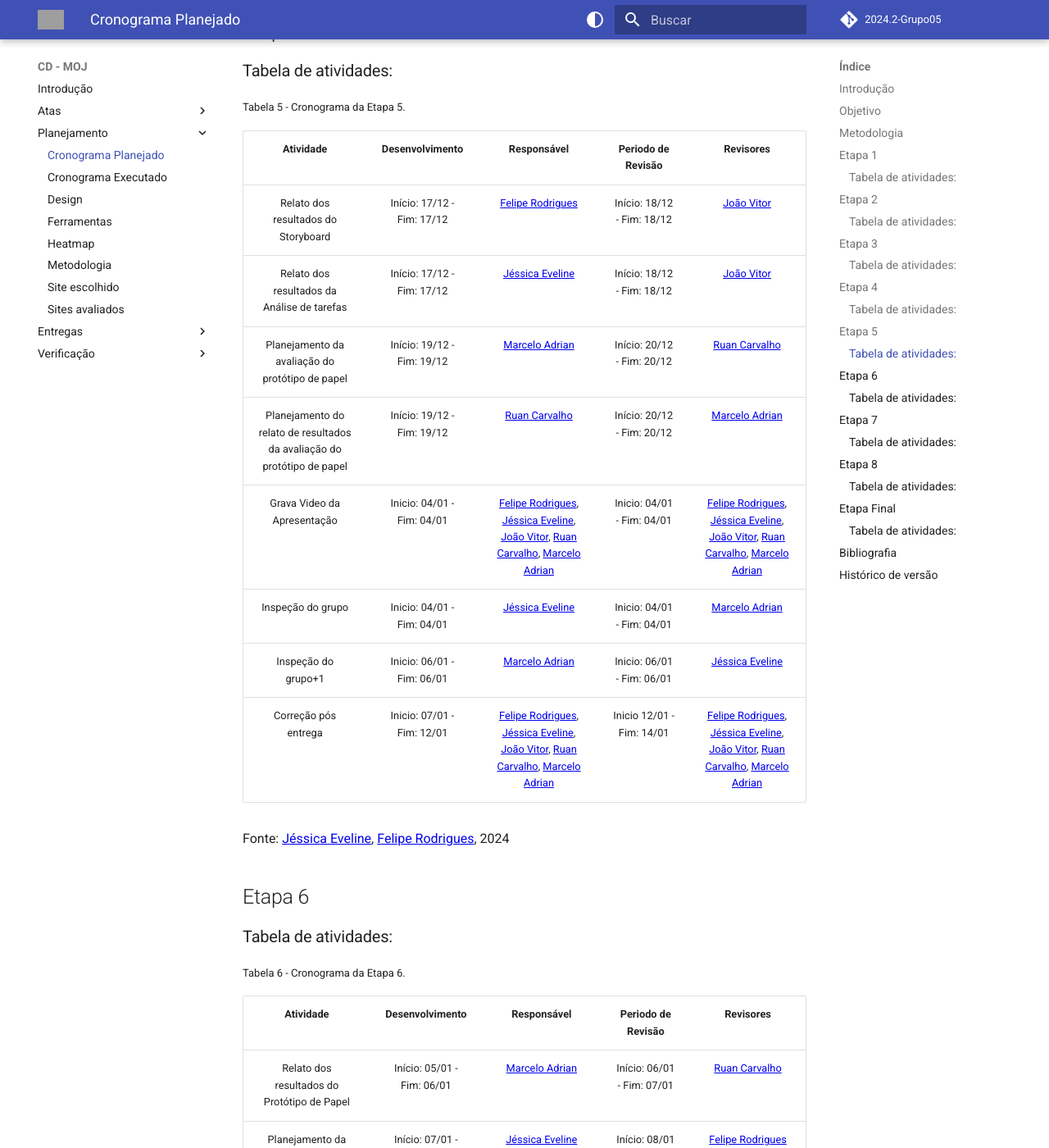
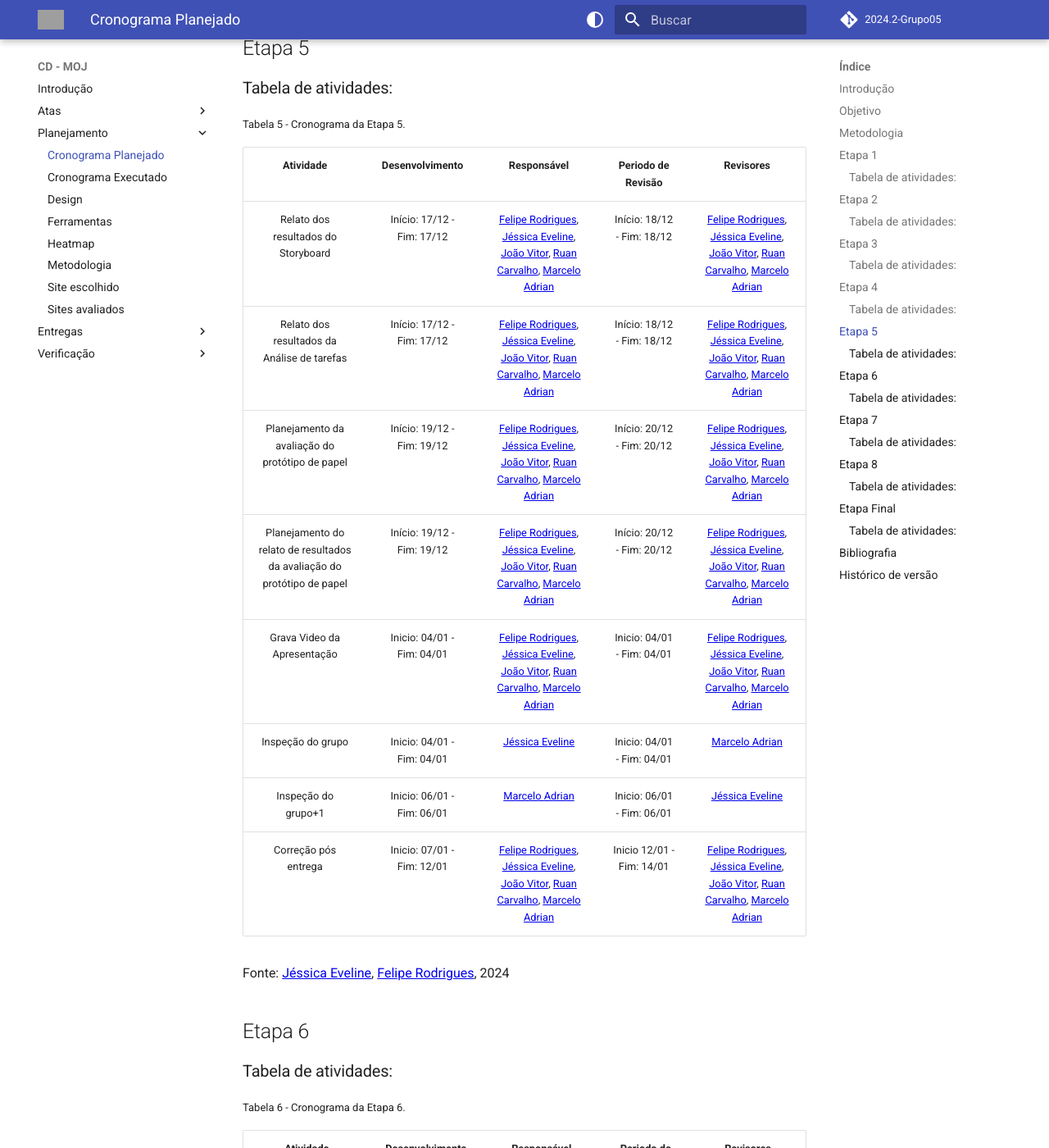
Before and after one commit to Interacao-Humano-Computador/2024.2-Grupo05, an MkDocs documentation site: the page built from docs/planejamento/cronograma.md, in a window 1280 px wide and 1400 px high, scrolled down 5137 px. Shown: the whole window at 82% size. Built offline with MkDocs 1.6.1 and Material for MkDocs 9.7.7, drawn with Linux system fonts in a browser that asks for light colours; comment, search, counter and statistics services are not loaded; the version menu is left out; some of the changed text lies outside the part shown; grey boxes are pictures that could not be loaded.

Commit message:
docs: atualiza pequenos cronograma planejado

```diff
--- a/docs/planejamento/cronograma.md
+++ b/docs/planejamento/cronograma.md
@@ -75,9 +75,9 @@ Fonte: [Jéssica Eveline](https://github.com/xzxjesse), [Felipe Rodrigues](https
 
 |Atividade|Desenvolvimento|Responsável|Periodo de Revisão|Revisores|
 |:---:|:---:|:---:|:---:|:---:|
-|Planejamento da Avaliação do Storyboard e Análise de tarefas|Início: 30/11 - Fim: 01/12 |[João Vitor](https://github.com/Jauzimm) e [Felipe Rodrigues](https://github.com/felipeJRdev)| Início: 01/12 - Fim: 02/12|[Jéssica Eveline](https://github.com/xzxjesse)|
-|Planejamento do relato dos resultados da avaliação do Storyboard|Início: 02/12 - Fim: 04/12 |[Ruan Carvalho](https://github.com/Ruan-Carvalho)| Início: 04/12 - Fim: 05/12|[Jéssica Eveline](https://github.com/xzxjesse)|
-|Planejamento do relato dos resultados da avaliação do Análise de tarefas|Início: 04/12 - Fim: 05/12 |[Marcelo Adrian](https://github.com/Marcelo-Adrian)| Início: 05/12 - Fim: 06/12|[Jéssica Eveline](https://github.com/xzxjesse)|
+|Planejamento da Avaliação do Storyboard e Análise de tarefas|Início: 30/11 - Fim: 01/12 |[Felipe Rodrigues](https://github.com/felipeJRdev), [Jéssica Eveline](https://github.com/xzxjesse), [João Vitor](https://github.com/Jauzimm), [Ruan Carvalho](https://github.com/Ruan-Carvalho), [Marcelo Adrian](https://github.com/Marcelo-Adrian)| Início: 01/12 - Fim: 02/12|[Felipe Rodrigues](https://github.com/felipeJRdev), [Jéssica Eveline](https://github.com/xzxjesse), [João Vitor](https://github.com/Jauzimm), [Ruan Carvalho](https://github.com/Ruan-Carvalho), [Marcelo Adrian](https://github.com/Marcelo-Adrian)|
+|Planejamento do relato dos resultados da avaliação do Storyboard|Início: 02/12 - Fim: 04/12 |[Felipe Rodrigues](https://github.com/felipeJRdev), [Jéssica Eveline](https://github.com/xzxjesse), [João Vitor](https://github.com/Jauzimm), [Ruan Carvalho](https://github.com/Ruan-Carvalho), [Marcelo Adrian](https://github.com/Marcelo-Adrian)| Início: 04/12 - Fim: 05/12|[Felipe Rodrigues](https://github.com/felipeJRdev), [Jéssica Eveline](https://github.com/xzxjesse), [João Vitor](https://github.com/Jauzimm), [Ruan Carvalho](https://github.com/Ruan-Carvalho), [Marcelo Adrian](https://github.com/Marcelo-Adrian)|
+|Planejamento do relato dos resultados da avaliação do Análise de tarefas|Início: 04/12 - Fim: 05/12 |[Felipe Rodrigues](https://github.com/felipeJRdev), [Jéssica Eveline](https://github.com/xzxjesse), [João Vitor](https://github.com/Jauzimm), [Ruan Carvalho](https://github.com/Ruan-Carvalho), [Marcelo Adrian](https://github.com/Marcelo-Adrian)| Início: 05/12 - Fim: 06/12|[Felipe Rodrigues](https://github.com/felipeJRdev), [Jéssica Eveline](https://github.com/xzxjesse), [João Vitor](https://github.com/Jauzimm), [Ruan Carvalho](https://github.com/Ruan-Carvalho), [Marcelo Adrian](https://github.com/Marcelo-Adrian)|
 |Grava Video da Apresentação|Inicio: 07/12 - Fim: 07/12|[Felipe Rodrigues](https://github.com/felipeJRdev), [Jéssica Eveline](https://github.com/xzxjesse), [João Vitor](https://github.com/Jauzimm), [Ruan Carvalho](https://github.com/Ruan-Carvalho), [Marcelo Adrian](https://github.com/Marcelo-Adrian)|Inicio: 07/12 - Fim: 07/12|[Felipe Rodrigues](https://github.com/felipeJRdev), [Jéssica Eveline](https://github.com/xzxjesse), [João Vitor](https://github.com/Jauzimm), [Ruan Carvalho](https://github.com/Ruan-Carvalho), [Marcelo Adrian](https://github.com/Marcelo-Adrian)|
 |Inspeção do grupo|Inicio: 10/12 - Fim: 10/12|[João Vitor](https://github.com/Jauzimm)|Inicio: 10/12 - Fim: 10/12|[Felipe Rodrigues](https://github.com/felipeJRdev)|
 |Inspeção do grupo+1|Inicio: 11/12 - Fim: 11/12|[Felipe Rodrigues](https://github.com/felipeJRdev)|Inicio: 11/12 - Fim: 11/12|[João Vitor](https://github.com/Jauzimm)|
@@ -92,10 +92,10 @@ Fonte: [Jéssica Eveline](https://github.com/xzxjesse), [Felipe Rodrigues](https
 
 |Atividade|Desenvolvimento|Responsável|Periodo de Revisão|Revisores|
 |:---:|:---:|:---:|:---:|:---:|
-|Relato dos resultados do Storyboard|Início: 17/12 - Fim: 17/12|[Felipe Rodrigues](https://github.com/felipeJRdev)| Início: 18/12 - Fim: 18/12|[João Vitor](https://github.com/Jauzimm)|
-|Relato dos resultados da Análise de tarefas|Início: 17/12 - Fim: 17/12|[Jéssica Eveline](https://github.com/xzxjesse)| Início: 18/12 - Fim: 18/12|[João Vitor](https://github.com/Jauzimm)|
-|Planejamento da avaliação do protótipo de papel|Início: 19/12 - Fim: 19/12|[Marcelo Adrian](https://github.com/Marcelo-Adrian)| Início: 20/12 - Fim: 20/12|[Ruan Carvalho](https://github.com/Ruan-Carvalho)|
-|Planejamento do relato de resultados da avaliação do protótipo de papel|Início: 19/12 - Fim: 19/12|[Ruan Carvalho](https://github.com/Ruan-Carvalho)| Início: 20/12 - Fim: 20/12|[Marcelo Adrian](https://github.com/Marcelo-Adrian)|
+|Relato dos resultados do Storyboard|Início: 17/12 - Fim: 17/12|[Felipe Rodrigues](https://github.com/felipeJRdev), [Jéssica Eveline](https://github.com/xzxjesse), [João Vitor](https://github.com/Jauzimm), [Ruan Carvalho](https://github.com/Ruan-Carvalho), [Marcelo Adrian](https://github.com/Marcelo-Adrian)| Início: 18/12 - Fim: 18/12|[Felipe Rodrigues](https://github.com/felipeJRdev), [Jéssica Eveline](https://github.com/xzxjesse), [João Vitor](https://github.com/Jauzimm), [Ruan Carvalho](https://github.com/Ruan-Carvalho), [Marcelo Adrian](https://github.com/Marcelo-Adrian)|
+|Relato dos resultados da Análise de tarefas|Início: 17/12 - Fim: 17/12|[Felipe Rodrigues](https://github.com/felipeJRdev), [Jéssica Eveline](https://github.com/xzxjesse), [João Vitor](https://github.com/Jauzimm), [Ruan Carvalho](https://github.com/Ruan-Carvalho), [Marcelo Adrian](https://github.com/Marcelo-Adrian)| Início: 18/12 - Fim: 18/12|[Felipe Rodrigues](https://github.com/felipeJRdev), [Jéssica Eveline](https://github.com/xzxjesse), [João Vitor](https://github.com/Jauzimm), [Ruan Carvalho](https://github.com/Ruan-Carvalho), [Marcelo Adrian](https://github.com/Marcelo-Adrian)|
+|Planejamento da avaliação do protótipo de papel|Início: 19/12 - Fim: 19/12|[Felipe Rodrigues](https://github.com/felipeJRdev), [Jéssica Eveline](https://github.com/xzxjesse), [João Vitor](https://github.com/Jauzimm), [Ruan Carvalho](https://github.com/Ruan-Carvalho), [Marcelo Adrian](https://github.com/Marcelo-Adrian)| Início: 20/12 - Fim: 20/12|[Felipe Rodrigues](https://github.com/felipeJRdev), [Jéssica Eveline](https://github.com/xzxjesse), [João Vitor](https://github.com/Jauzimm), [Ruan Carvalho](https://github.com/Ruan-Carvalho), [Marcelo Adrian](https://github.com/Marcelo-Adrian)|
+|Planejamento do relato de resultados da avaliação do protótipo de papel|Início: 19/12 - Fim: 19/12|[Felipe Rodrigues](https://github.com/felipeJRdev), [Jéssica Eveline](https://github.com/xzxjesse), [João Vitor](https://github.com/Jauzimm), [Ruan Carvalho](https://github.com/Ruan-Carvalho), [Marcelo Adrian](https://github.com/Marcelo-Adrian)| Início: 20/12 - Fim: 20/12|[Felipe Rodrigues](https://github.com/felipeJRdev), [Jéssica Eveline](https://github.com/xzxjesse), [João Vitor](https://github.com/Jauzimm), [Ruan Carvalho](https://github.com/Ruan-Carvalho), [Marcelo Adrian](https://github.com/Marcelo-Adrian)|
 |Grava Video da Apresentação|Inicio: 04/01 - Fim: 04/01|[Felipe Rodrigues](https://github.com/felipeJRdev), [Jéssica Eveline](https://github.com/xzxjesse), [João Vitor](https://github.com/Jauzimm), [Ruan Carvalho](https://github.com/Ruan-Carvalho), [Marcelo Adrian](https://github.com/Marcelo-Adrian)|Inicio: 04/01 - Fim: 04/01|[Felipe Rodrigues](https://github.com/felipeJRdev), [Jéssica Eveline](https://github.com/xzxjesse), [João Vitor](https://github.com/Jauzimm), [Ruan Carvalho](https://github.com/Ruan-Carvalho), [Marcelo Adrian](https://github.com/Marcelo-Adrian)|
 |Inspeção do grupo|Inicio: 04/01 - Fim: 04/01|[Jéssica Eveline](https://github.com/xzxjesse)|Inicio: 04/01 - Fim: 04/01|[Marcelo Adrian](https://github.com/Marcelo-Adrian)|
 |Inspeção do grupo+1|Inicio: 06/01 - Fim: 06/01|[Marcelo Adrian](https://github.com/Marcelo-Adrian)|Inicio: 06/01 - Fim: 06/01|[Jéssica Eveline](https://github.com/xzxjesse)|
@@ -110,9 +110,9 @@ Fonte: [Jéssica Eveline](https://github.com/xzxjesse), [Felipe Rodrigues](https
 
 |Atividade|Desenvolvimento|Responsável|Periodo de Revisão|Revisores|
 |:---:|:---:|:---:|:---:|:---:|
-|Relato dos resultados do Protótipo de Papel|Início: 05/01 - Fim: 06/01|[Marcelo Adrian](https://github.com/Marcelo-Adrian)| Início: 06/01 - Fim: 07/01|[Ruan Carvalho](https://github.com/Ruan-Carvalho)|
-|Planejamento da avaliação do protótipo de alta fidelidade|Início: 07/01 - Fim: 08/01|[Jéssica Eveline](https://github.com/xzxjesse)| Início: 08/01 - Fim: 09/01|[Felipe Rodrigues](https://github.com/felipeJRdev)|
-|Planejamento do relato dos resultados da avaliação do protótipo de alta fidelidade|Início: 09/01 - Fim: 10/01|[João Vitor](https://github.com/Jauzimm)| Início: 10/01 - Fim: 11/01|[Jéssica Eveline](https://github.com/xzxjesse)|
+|Relato dos resultados do Protótipo de Papel|Início: 05/01 - Fim: 06/01|[Felipe Rodrigues](https://github.com/felipeJRdev), [Jéssica Eveline](https://github.com/xzxjesse), [João Vitor](https://github.com/Jauzimm), [Ruan Carvalho](https://github.com/Ruan-Carvalho), [Marcelo Adrian](https://github.com/Marcelo-Adrian)| Início: 06/01 - Fim: 07/01|[Felipe Rodrigues](https://github.com/felipeJRdev), [Jéssica Eveline](https://github.com/xzxjesse), [João Vitor](https://github.com/Jauzimm), [Ruan Carvalho](https://github.com/Ruan-Carvalho), [Marcelo Adrian](https://github.com/Marcelo-Adrian)|
+|Planejamento da avaliação do protótipo de alta fidelidade|Início: 07/01 - Fim: 08/01|[Felipe Rodrigues](https://github.com/felipeJRdev), [Jéssica Eveline](https://github.com/xzxjesse), [João Vitor](https://github.com/Jauzimm), [Ruan Carvalho](https://github.com/Ruan-Carvalho), [Marcelo Adrian](https://github.com/Marcelo-Adrian)| Início: 08/01 - Fim: 09/01|[Felipe Rodrigues](https://github.com/felipeJRdev), [Jéssica Eveline](https://github.com/xzxjesse), [João Vitor](https://github.com/Jauzimm), [Ruan Carvalho](https://github.com/Ruan-Carvalho), [Marcelo Adrian](https://github.com/Marcelo-Adrian)|
+|Planejamento do relato dos resultados da avaliação do protótipo de alta fidelidade|Início: 09/01 - Fim: 10/01|[Felipe Rodrigues](https://github.com/felipeJRdev), [Jéssica Eveline](https://github.com/xzxjesse), [João Vitor](https://github.com/Jauzimm), [Ruan Carvalho](https://github.com/Ruan-Carvalho), [Marcelo Adrian](https://github.com/Marcelo-Adrian)| Início: 10/01 - Fim: 11/01|[Felipe Rodrigues](https://github.com/felipeJRdev), [Jéssica Eveline](https://github.com/xzxjesse), [João Vitor](https://github.com/Jauzimm), [Ruan Carvalho](https://github.com/Ruan-Carvalho), [Marcelo Adrian](https://github.com/Marcelo-Adrian)|
 |Grava Video da Apresentação|Inicio: 11/01 - Fim: 11/01|[Felipe Rodrigues](https://github.com/felipeJRdev), [Jéssica Eveline](https://github.com/xzxjesse), [João Vitor](https://github.com/Jauzimm), [Ruan Carvalho](https://github.com/Ruan-Carvalho), [Marcelo Adrian](https://github.com/Marcelo-Adrian)|Inicio: 11/01 - Fim: 11/01|[Felipe Rodrigues](https://github.com/felipeJRdev), [Jéssica Eveline](https://github.com/xzxjesse), [João Vitor](https://github.com/Jauzimm), [Ruan Carvalho](https://github.com/Ruan-Carvalho), [Marcelo Adrian](https://github.com/Marcelo-Adrian)|
 |Inspeção do grupo|Inicio: 11/01 - Fim: 11/01|[Marcelo Adrian](https://github.com/Marcelo-Adrian)|Inicio: 11/01 - Fim: 11/01|[Jéssica Eveline](https://github.com/xzxjesse)|
 |Inspeção do grupo+1|Inicio: 15/01 - Fim: 15/01|[Jéssica Eveline](https://github.com/xzxjesse)|Inicio: 15/01 - Fim: 15/01|[Marcelo Adrian](https://github.com/Marcelo-Adrian)|
@@ -127,8 +127,8 @@ Fonte: [Jéssica Eveline](https://github.com/xzxjesse), [Felipe Rodrigues](https
 
 |Atividade|Desenvolvimento|Responsável|Periodo de Revisão|Revisores|
 |:---:|:---:|:---:|:---:|:---:|
-|Relato dos resultados do Protótipo de Papel|Início: 05/01 - Fim: 06/01|[Ruan Carvalho](https://github.com/Ruan-Carvalho)| Início: 06/01 - Fim: 07/01|[Marcelo Adrian](https://github.com/Marcelo-Adrian)|
-|Planejamento da avaliação do protótipo de alta fidelidade|Início: 07/01 - Fim: 08/01|[Felipe Rodrigues](https://github.com/felipeJRdev)| Início: 08/01 - Fim: 09/01|[Jéssica Eveline](https://github.com/xzxjesse)|
+|Relato dos resultados do Protótipo de Papel|Início: 05/01 - Fim: 06/01|[Felipe Rodrigues](https://github.com/felipeJRdev), [Jéssica Eveline](https://github.com/xzxjesse), [João Vitor](https://github.com/Jauzimm), [Ruan Carvalho](https://github.com/Ruan-Carvalho), [Marcelo Adrian](https://github.com/Marcelo-Adrian)| Início: 06/01 - Fim: 07/01|[Felipe Rodrigues](https://github.com/felipeJRdev), [Jéssica Eveline](https://github.com/xzxjesse), [João Vitor](https://github.com/Jauzimm), [Ruan Carvalho](https://github.com/Ruan-Carvalho), [Marcelo Adrian](https://github.com/Marcelo-Adrian)|
+|Planejamento da avaliação do protótipo de alta fidelidade|Início: 07/01 - Fim: 08/01|[Felipe Rodrigues](https://github.com/felipeJRdev), [Jéssica Eveline](https://github.com/xzxjesse), [João Vitor](https://github.com/Jauzimm), [Ruan Carvalho](https://github.com/Ruan-Carvalho), [Marcelo Adrian](https://github.com/Marcelo-Adrian)| Início: 08/01 - Fim: 09/01|[Felipe Rodrigues](https://github.com/felipeJRdev), [Jéssica Eveline](https://github.com/xzxjesse), [João Vitor](https://github.com/Jauzimm), [Ruan Carvalho](https://github.com/Ruan-Carvalho), [Marcelo Adrian](https://github.com/Marcelo-Adrian)|
 |Planejamento do relato dos resultados da avaliação do protótipo de alta fidelidade|Início: 09/01 - Fim: 10/01|[Felipe Rodrigues](https://github.com/felipeJRdev), [Jéssica Eveline](https://github.com/xzxjesse), [João Vitor](https://github.com/Jauzimm), [Ruan Carvalho](https://github.com/Ruan-Carvalho), [Marcelo Adrian](https://github.com/Marcelo-Adrian)| Início: 10/01 - Fim: 11/01|[Felipe Rodrigues](https://github.com/felipeJRdev), [Jéssica Eveline](https://github.com/xzxjesse), [João Vitor](https://github.com/Jauzimm), [Ruan Carvalho](https://github.com/Ruan-Carvalho), [Marcelo Adrian](https://github.com/Marcelo-Adrian)|
 |Grava Video da Apresentação|Inicio: 11/01 - Fim: 11/01|[Felipe Rodrigues](https://github.com/felipeJRdev), [Jéssica Eveline](https://github.com/xzxjesse), [João Vitor](https://github.com/Jauzimm), [Ruan Carvalho](https://github.com/Ruan-Carvalho), [Marcelo Adrian](https://github.com/Marcelo-Adrian)|Inicio: 11/01 - Fim: 11/01|[Felipe Rodrigues](https://github.com/felipeJRdev), [Jéssica Eveline](https://github.com/xzxjesse), [João Vitor](https://github.com/Jauzimm), [Ruan Carvalho](https://github.com/Ruan-Carvalho), [Marcelo Adrian](https://github.com/Marcelo-Adrian)|
 |Inspeção do grupo|Inicio: 14/01 - Fim: 14/01|[Felipe Rodrigues](https://github.com/felipeJRdev)|Inicio: 14/01 - Fim: 14/01|[Jéssica Eveline](https://github.com/xzxjesse)|
```
